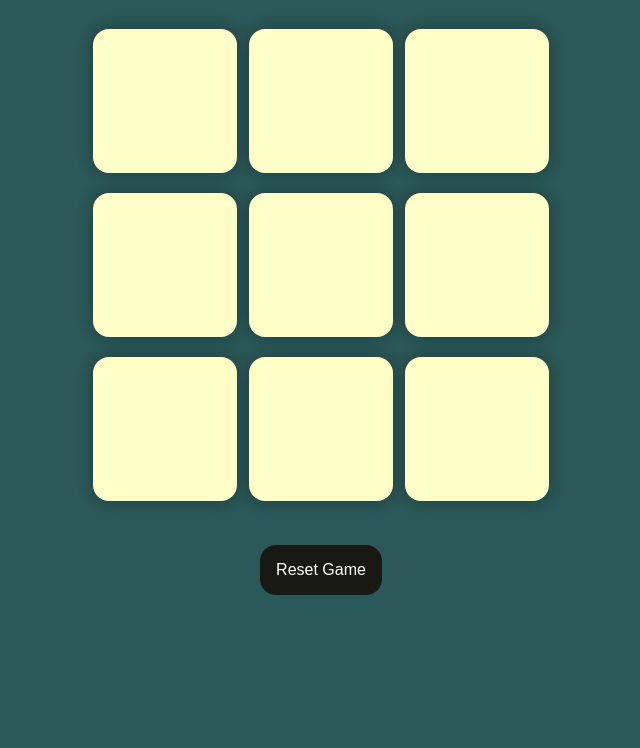
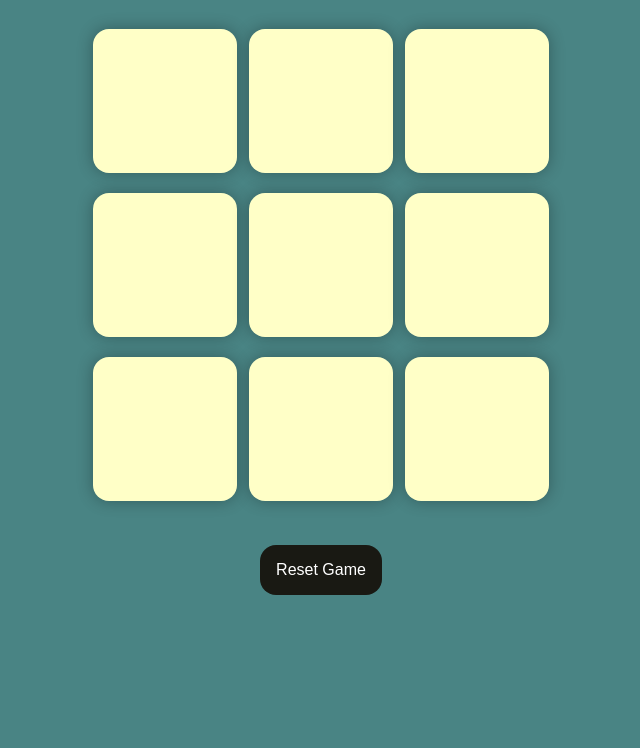
Before and after one commit to SauPatil/Tic_Tac_Toe_Game, a plain HTML site: page index.html in a window 1280 px wide. Shown: the part 52-800 px from the top of the page, without its empty margins (319-959 px from the left). Drawn offline with Linux system fonts and the light colour scheme.

Commit message:
Changed background color

```diff
--- a/Style.css
+++ b/Style.css
@@ -3,7 +3,7 @@
     padding: 0;
 }
 body{
-    background-color: #2b5858;
+    background-color: #498484;
     text-align: center;
 }
 .container{
```
